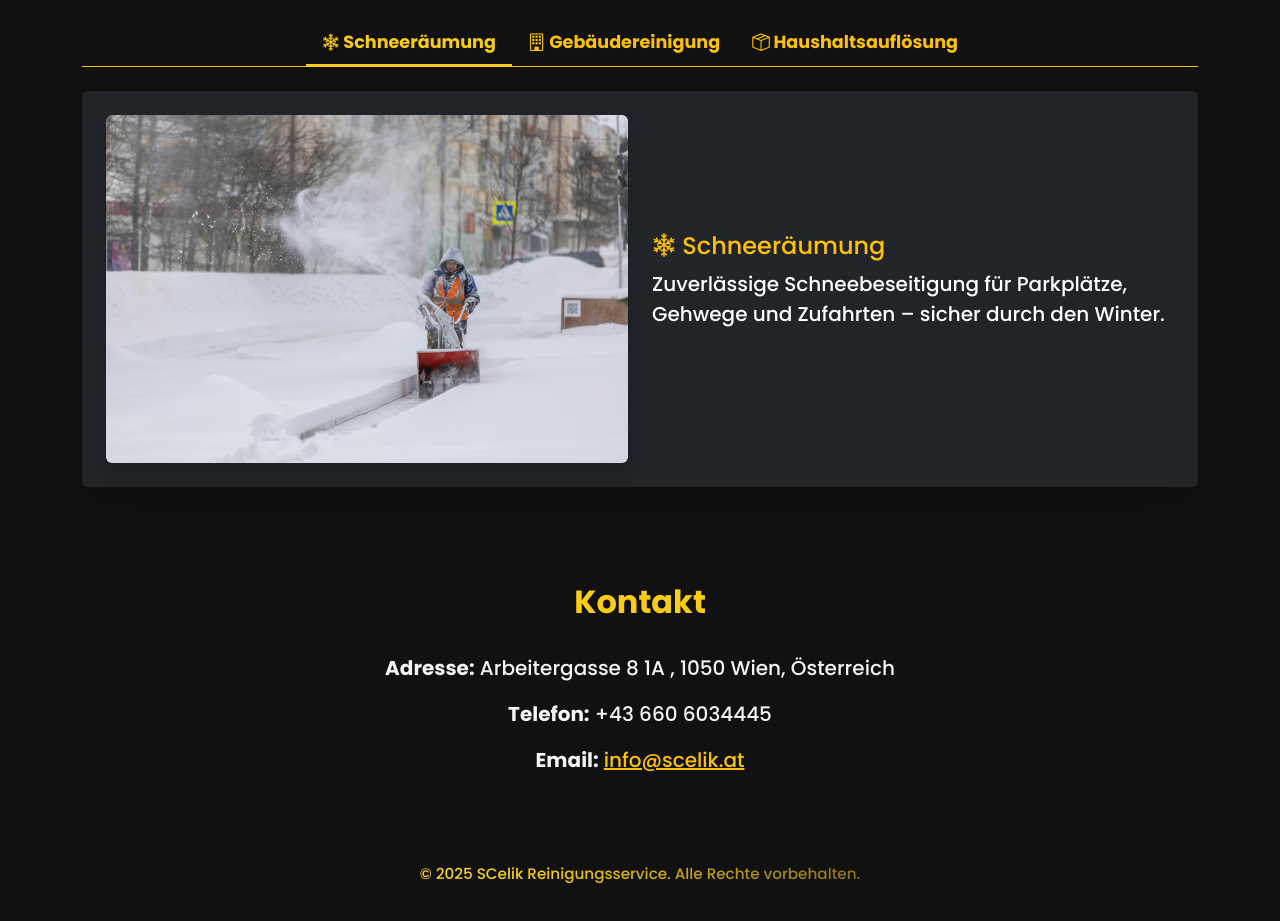
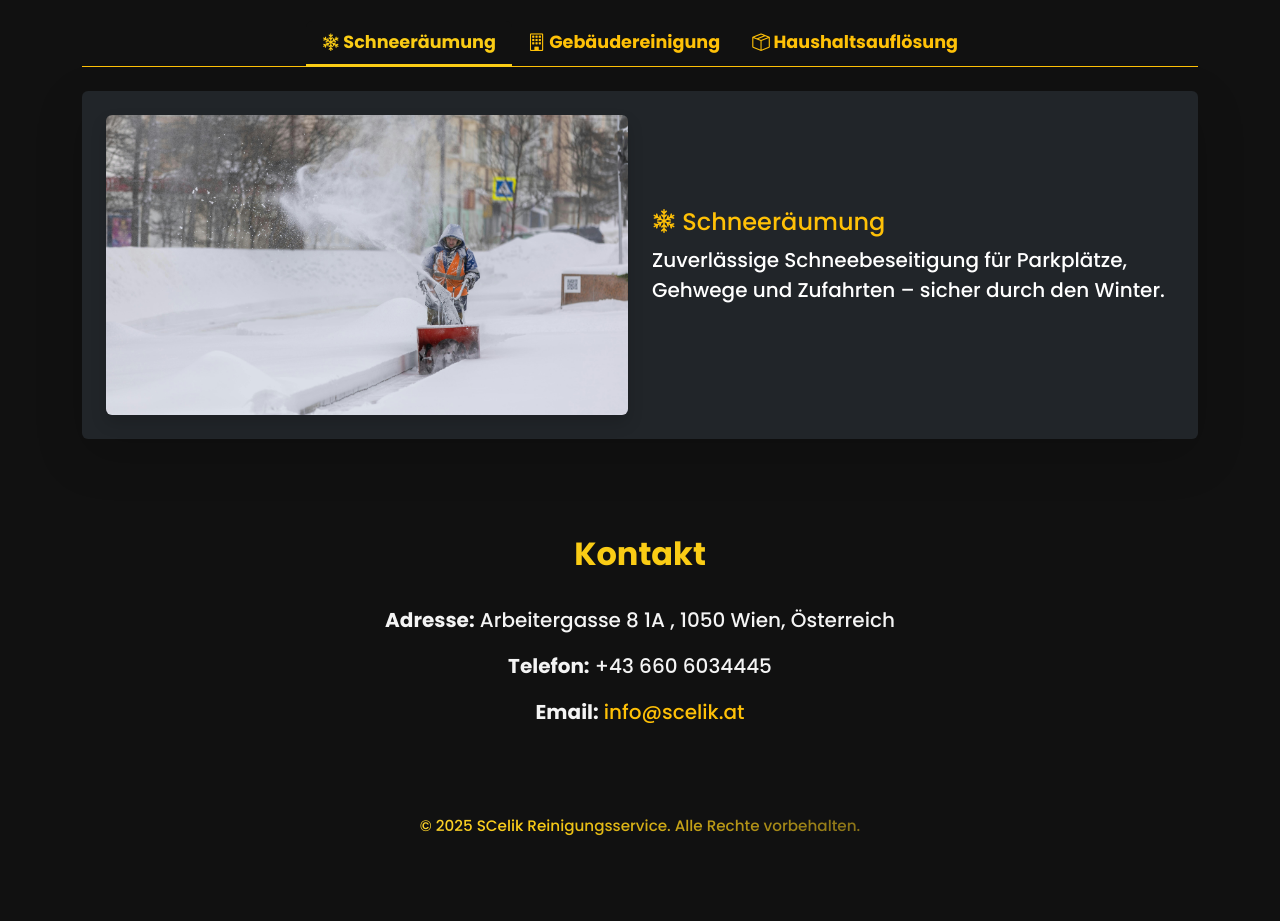
Before and after one commit to qhostsam/scelik-website, a plain HTML site: page index.html in a window 1280 px wide. Shown: the part 1367-2288 px from the top of the page. After the commit the page ends 2245 px from the top, so only its background shows below. Drawn offline with nearby package versions, Linux system fonts and the light colour scheme.

Commit message:
Add files via upload

```diff
--- a/index.html
+++ b/index.html
@@ -153,6 +153,15 @@
       color: var(--light-gold);
     }
 
+    /* Hizmetler bölümündeki resimlerin boyutunu eşitle */
+    #dienstleistungen .tab-content img {
+      width: 100%;
+      height: 300px;
+      object-fit: cover;
+      border-radius: 0.375rem;
+      box-shadow: 0 0.125rem 0.25rem rgba(0, 0, 0, 0.15);
+    }
+
     footer {
       background-color: var(--bg);
       color: var(--light-gold);
@@ -303,7 +312,7 @@
     <h2>Kontakt</h2>
     <p class="fs-5 mt-4"><strong>Adresse:</strong> Arbeitergasse 8 1A , 1050 Wien, Österreich</p>
     <p class="fs-5"><strong>Telefon:</strong> +43 660 6034445</p>
-    <p class="fs-5"><strong>Email:</strong> <a href="mailto:info@scelik.at" class="text-warning">info@scelik.at</a></p>
+    <p class="fs-5"><strong>Email:</strong> <a href="mailto:info@scelik.at" class="text-warning text-decoration-none">info@scelik.at</a></p>
   </section>
 
   <footer>
@@ -313,7 +322,10 @@
   <script src="https://cdn.jsdelivr.net/npm/bootstrap@5.3.0/dist/js/bootstrap.bundle.min.js"></script>
   <script src="https://cdnjs.cloudflare.com/ajax/libs/aos/2.3.4/aos.js"></script>
   <script>
-    AOS.init({ duration: 1000, once: true });
+    AOS.init({
+      duration: 1000,
+      once: true
+    });
 
     const hero = document.querySelector('.hero');
     const heroContent = document.querySelector('.hero-content');
```
